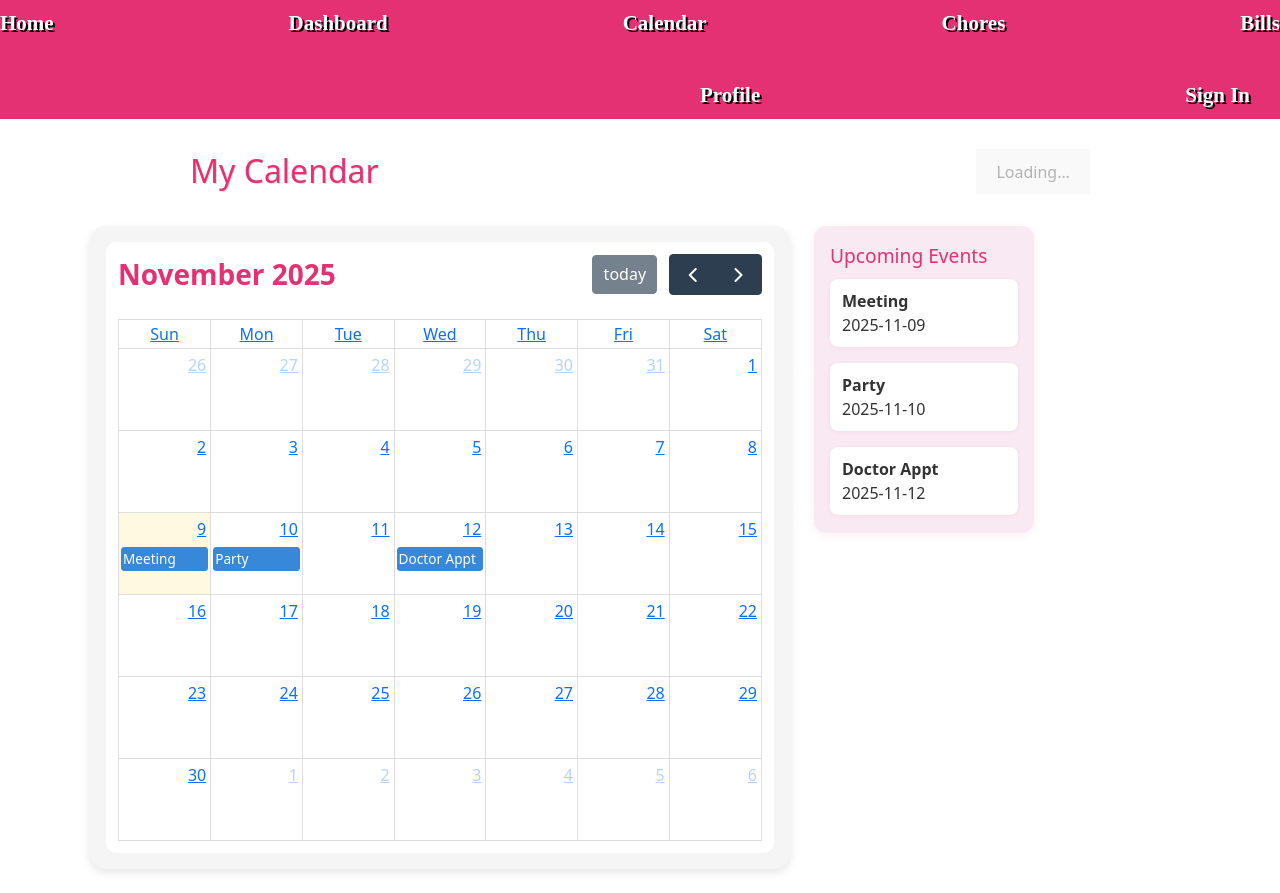
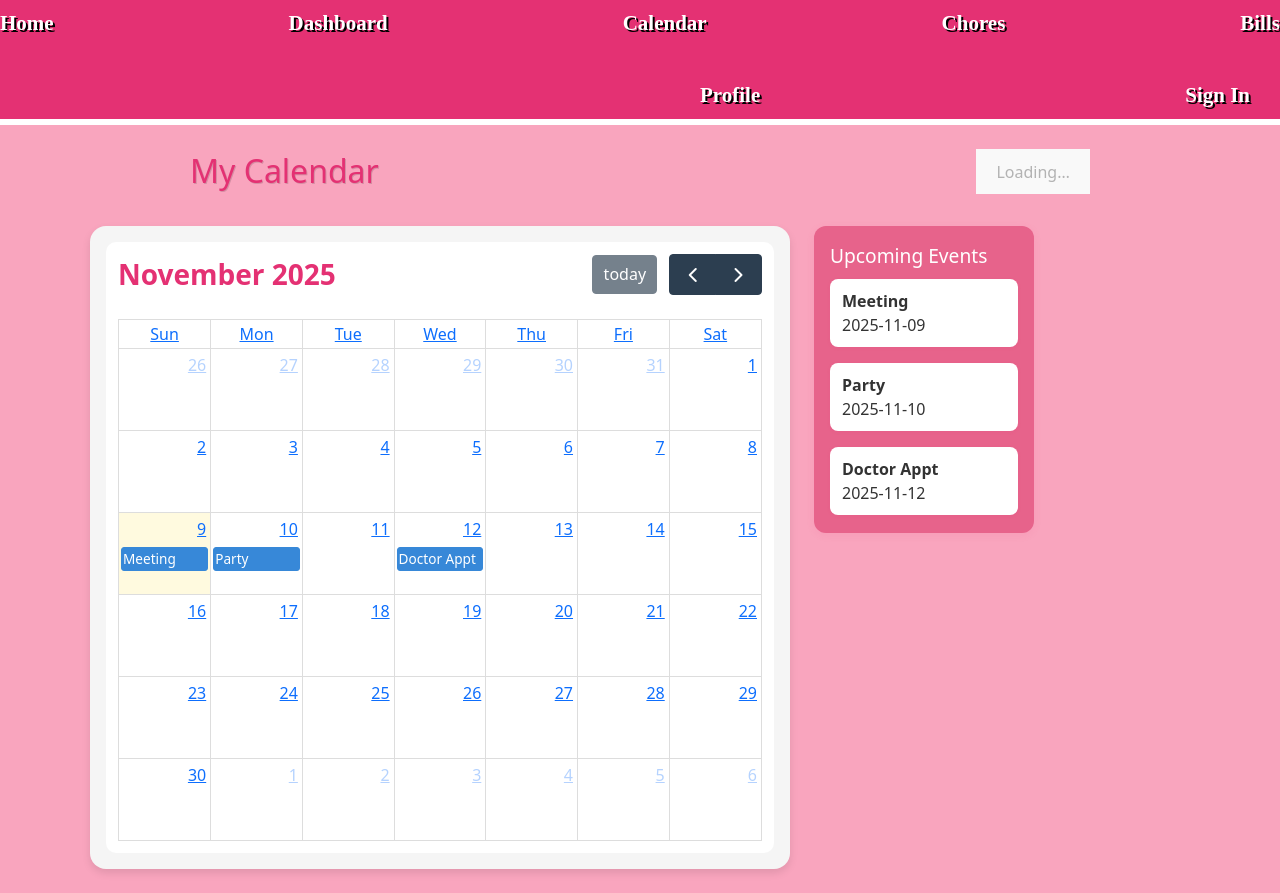
Before and after one commit to CPP-SheCodes-SLP-2025-26/fullstack, a React (Vite) app in the folder frontend/: page /calendar in a window 1280 px wide. Built offline with nearby package versions, Linux system fonts and the light colour scheme; a web font is replaced by a local one.

Commit message:
updated front and back end .env files

```diff
--- a/frontend/src/pages/Calendar.css
+++ b/frontend/src/pages/Calendar.css
@@ -4,7 +4,7 @@
   flex-direction: column;
   align-items: center;
   padding: 24px;
-  background-color: #ffffff;
+  background-color: #f9a5be;
   color: #333;
   min-height: 100vh;
   min-height: 500px;
@@ -28,7 +28,7 @@
   width: 220px;
   min-width: 160px;
   max-width: 240px;
-  background: #f8e9f3;
+  background: #e7638b;
   border-radius: 12px;
   box-shadow: 0 2px 8px rgba(228,49,115,0.08);
   padding: 18px 16px;
@@ -40,7 +40,7 @@
 }
 
 .calendar-sidebar h3 {
-  color: #e43173;
+  color: #fff;
   margin-top: 0;
   margin-bottom: 12px;
   font-size: 1.2rem;
```
